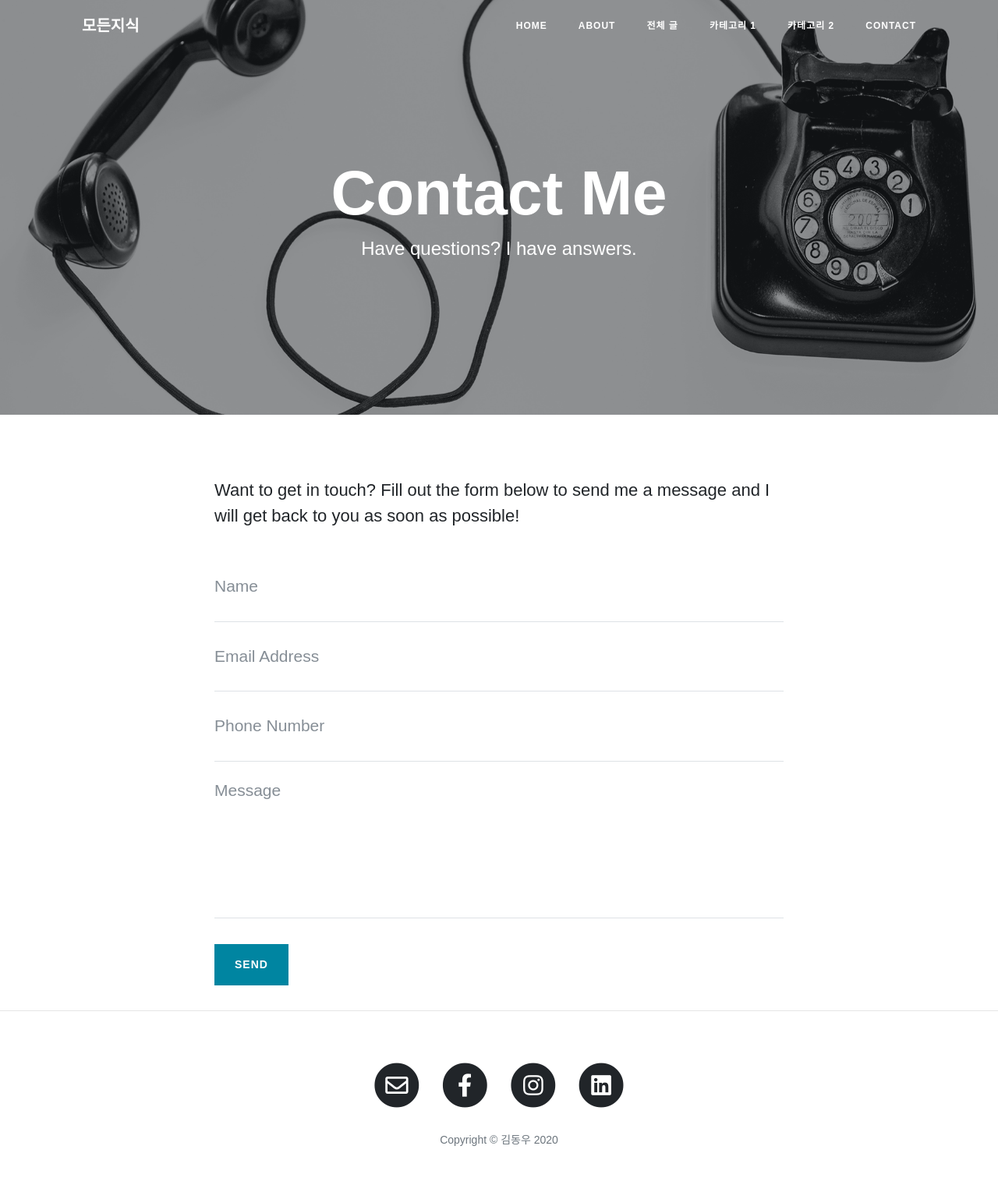
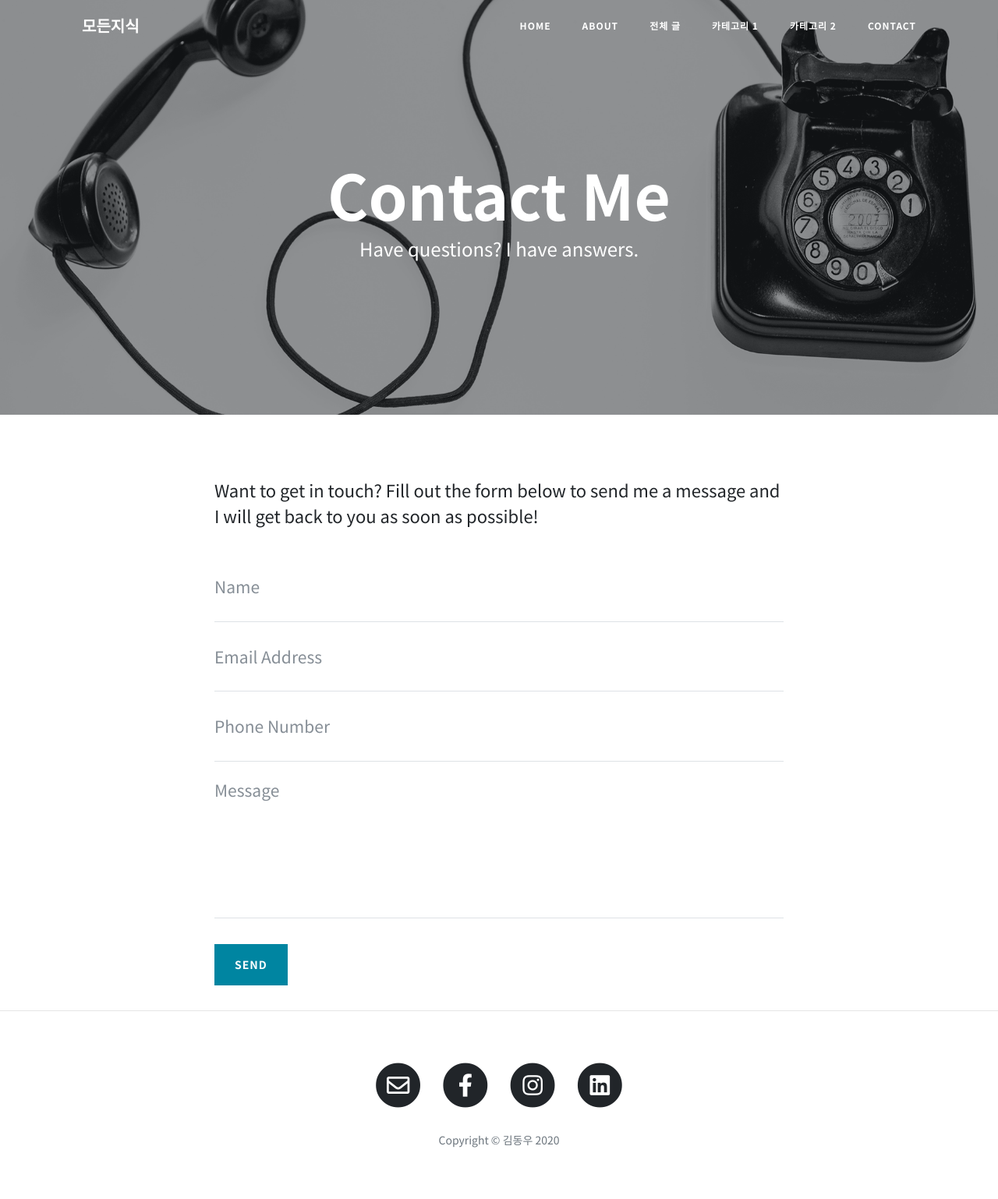
Before and after one commit to koreadongwoo/allknowledge, a Jekyll site: the page built from contact.html, in a window 1280 px wide. Shown: the whole page at 78% size. Built offline with Jekyll 4.4.1, drawn with Linux system fonts in a browser that asks for light colours; some web fonts are replaced.

Commit message:
폰트변경

```diff
--- a/assets/scss/_global.scss
+++ b/assets/scss/_global.scss
@@ -1,10 +1,10 @@
 // 아래에 폰트를 불러오는 코드를 넣어주세요.
-@import url('https://fonts.googleapis.com/css?family=Gamja+Flower&display=swap&subset=korean');
+@import url('https://fonts.googleapis.com/css?family=Noto+Sans+KR:400,700&display=swap');
 // Global styling for this template
 body {
   font-size: 22px;
   color: $gray-900;
-  font-family: 'Gamja Flower', sans-serif;
+  font-family: 'Noto Sans KR', sans-serif;
 }
 
 p {
```
